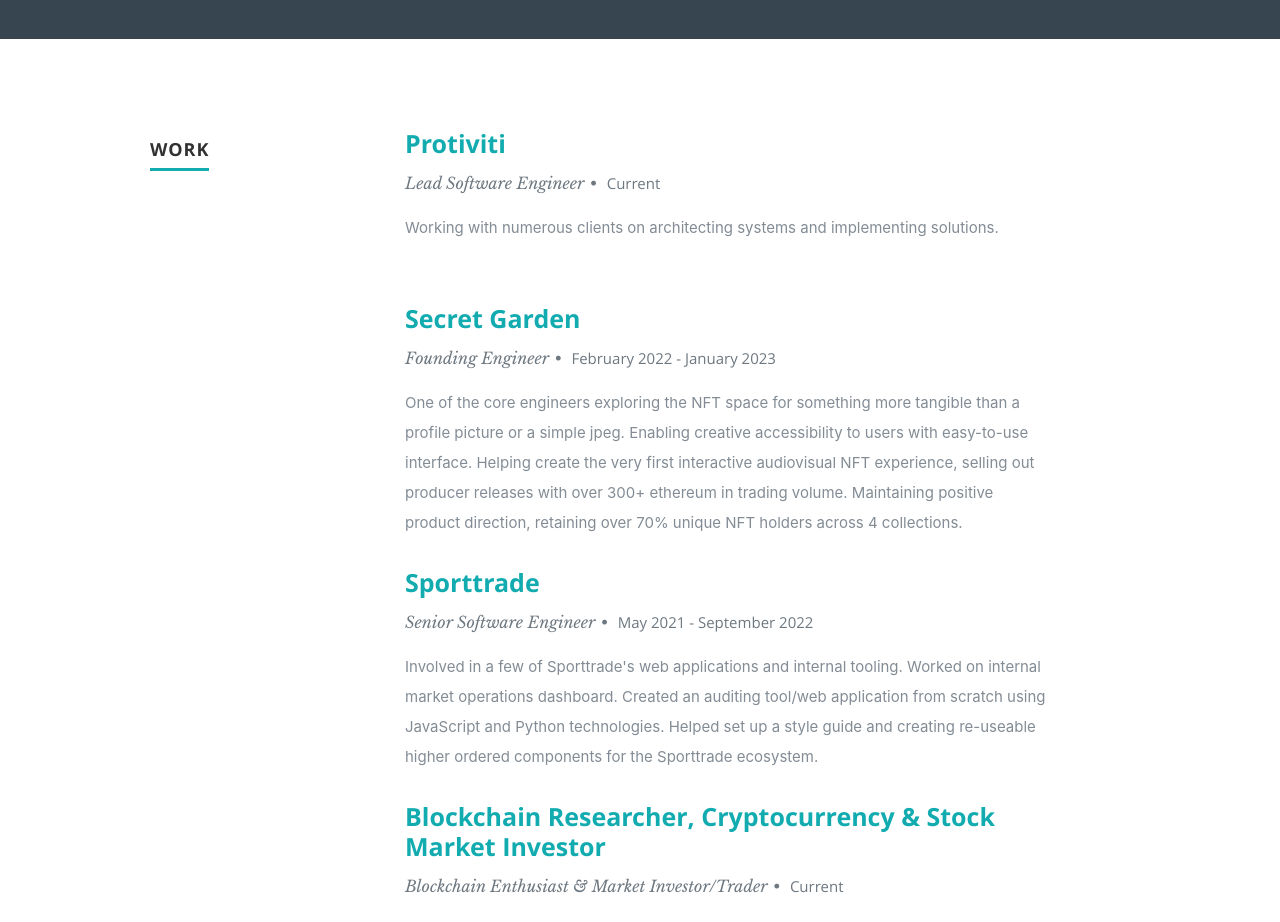
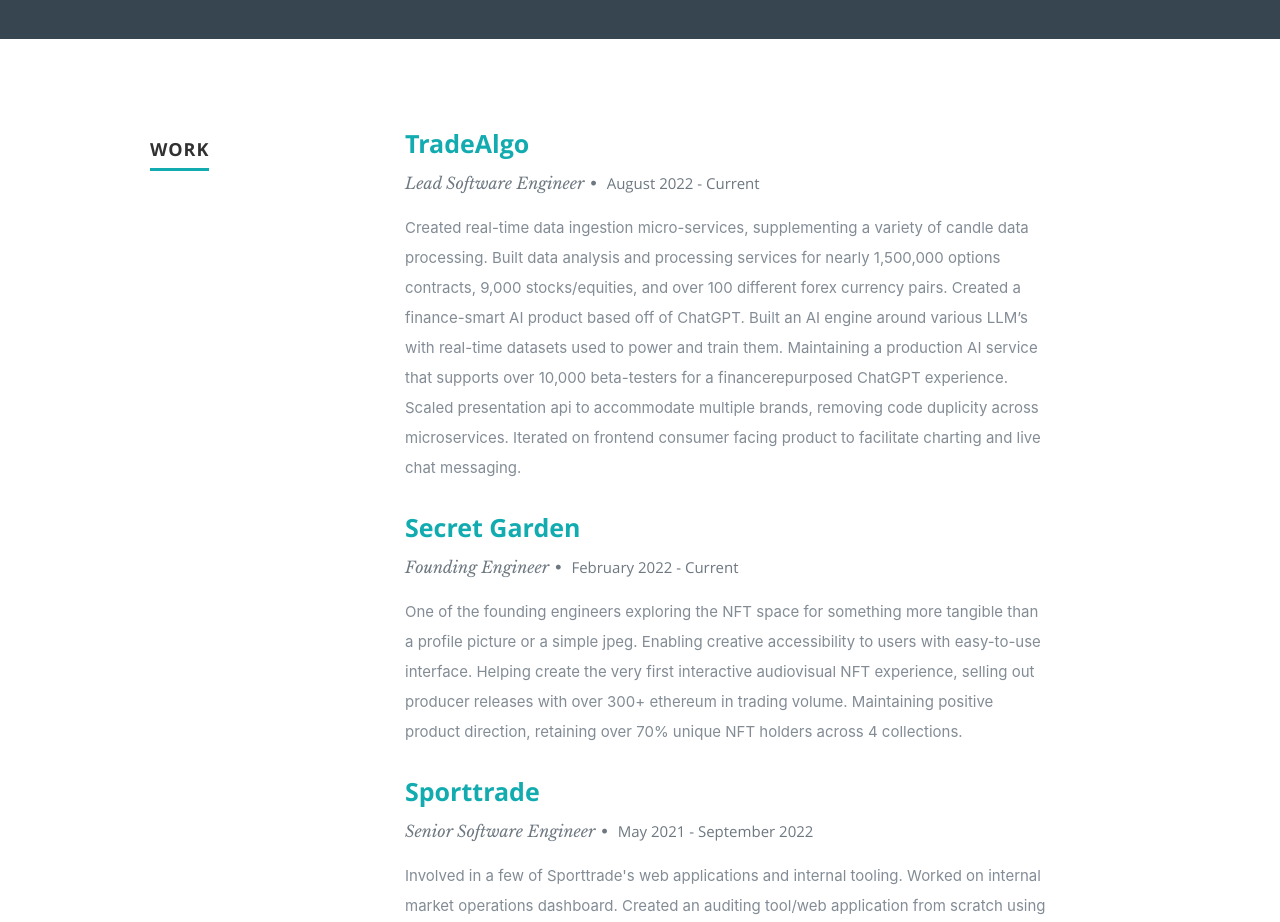
Before and after one commit to aaronsomo/portfolio, a React (Create React App) app: page / in a window 1280 px wide. Shown: the part 1380-2302 px from the top of the page. Built offline with nearby package versions, Linux system fonts and the light colour scheme.

Commit message:
chore: updated resume section

```diff
--- a/src/resumeData.js
+++ b/src/resumeData.js
@@ -47,30 +47,39 @@
     },
     {
       UniversityName: 'University of Illinois at Chicago',
-      specialization: 'Bachelor of Science in Civil Engineering',
-      MonthOfPassing: 'May',
-      YearOfPassing: '2013',
+      specialization: 'Bachelor of Science in Engineering',
+      // MonthOfPassing: 'May',
+      // YearOfPassing: '2013',
       // Achievements: 'Some Achievements',
     },
   ],
   work: [
+    // {
+    //   CompanyName: 'Protiviti',
+    //   link: 'https://www.protiviti.com/',
+    //   specialization: 'Lead Software Engineer',
+    //   // MonthOfLeaving: 'February 2022',
+    //   // YearOfLeaving: 'September 2022',
+    //   Achievements:
+    //     "Working with numerous clients on architecting systems and implementing solutions.",
+    // },
     {
-      CompanyName: 'Protiviti',
-      link: 'https://www.protiviti.com/',
+      CompanyName: 'TradeAlgo',
+      link: 'https://tradealgo.com/',
       specialization: 'Lead Software Engineer',
-      // MonthOfLeaving: 'February 2022',
-      // YearOfLeaving: 'September 2022',
+      MonthOfLeaving: 'August 2022',
+      YearOfLeaving: 'Current',
       Achievements:
-        "Working with numerous clients on architecting systems and implementing solutions.",
+        "Created real-time data ingestion micro-services, supplementing a variety of candle data processing. Built data analysis and processing services for nearly 1,500,000 options contracts, 9,000 stocks/equities, and over 100 different forex currency pairs. Created a finance-smart AI product based off of ChatGPT. Built an AI engine around various LLM’s with real-time datasets used to power and train them. Maintaining a production AI service that supports over 10,000 beta-testers for a financerepurposed ChatGPT experience. Scaled presentation api to accommodate multiple brands, removing code duplicity across microservices. Iterated on frontend consumer facing product to facilitate charting and live chat messaging.",
     },
     {
       CompanyName: 'Secret Garden',
       link: 'https://secretgarden.fm/',
       specialization: 'Founding Engineer',
       MonthOfLeaving: 'February 2022',
-      YearOfLeaving: 'January 2023',
+      YearOfLeaving: 'Current',
       Achievements:
-        "One of the core engineers exploring the NFT space for something more tangible than a profile picture or a simple jpeg. Enabling creative accessibility to users with easy-to-use interface. Helping create the very first interactive audiovisual NFT experience, selling out producer releases with over 300+ ethereum in trading volume. Maintaining positive product direction, retaining over 70% unique NFT holders across 4 collections.",
+        "One of the founding engineers exploring the NFT space for something more tangible than a profile picture or a simple jpeg. Enabling creative accessibility to users with easy-to-use interface. Helping create the very first interactive audiovisual NFT experience, selling out producer releases with over 300+ ethereum in trading volume. Maintaining positive product direction, retaining over 70% unique NFT holders across 4 collections.",
     },
     {
       CompanyName: 'Sporttrade',
```
